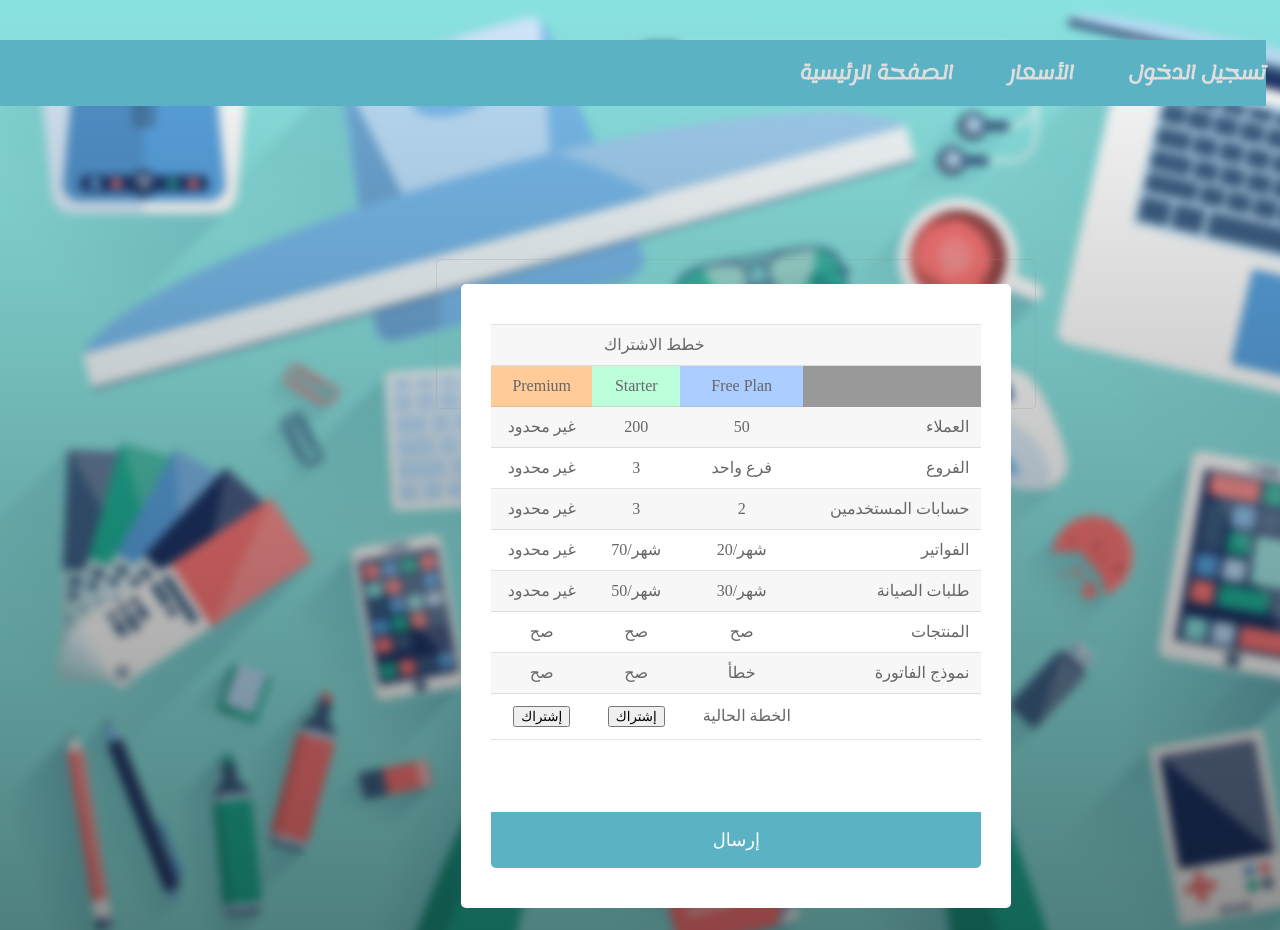
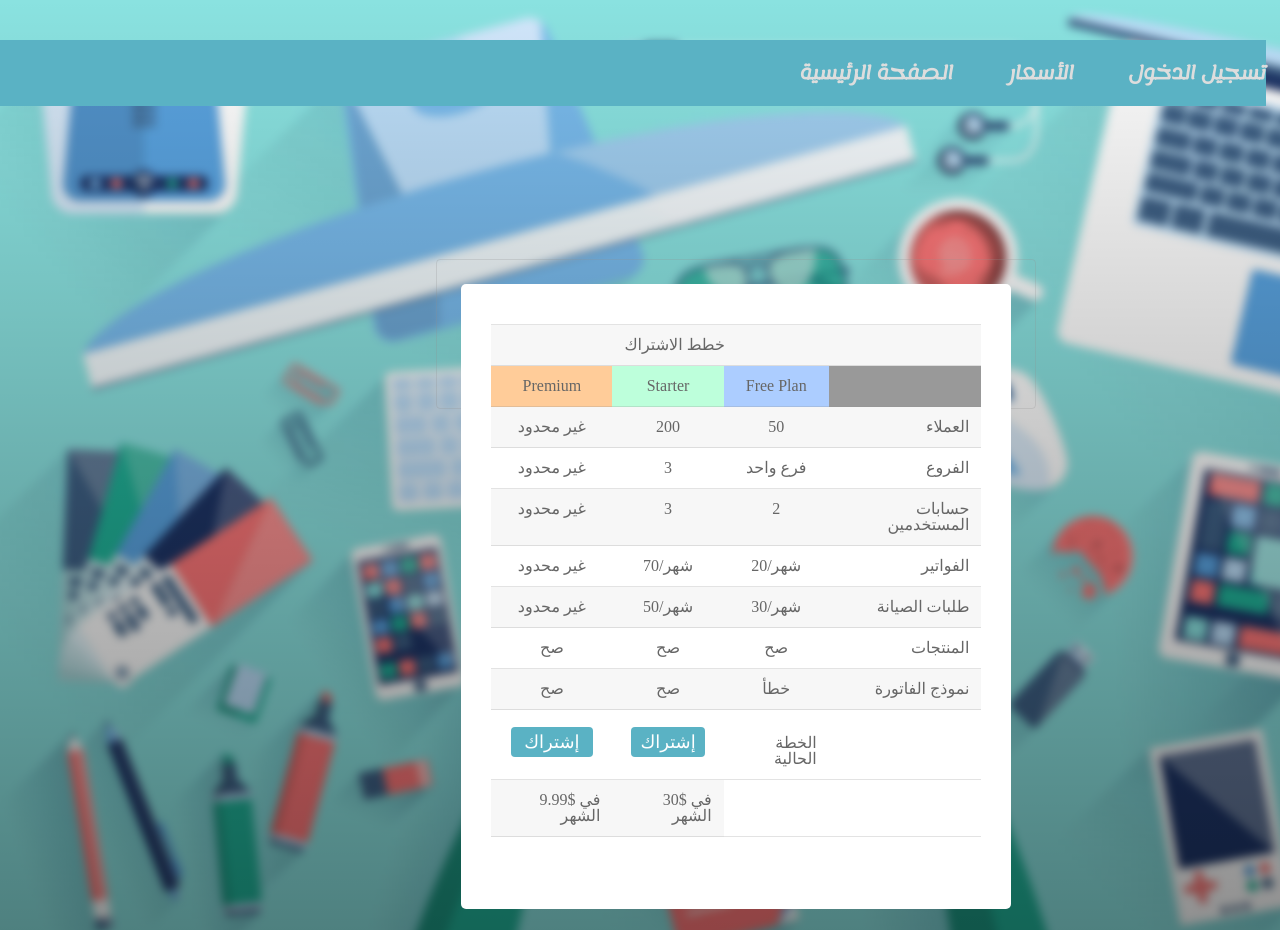
Before and after one commit to Fay-alshuail/TechMag, a PHP site: page /prices.php in a window 1280 px wide. Run offline with PHP 8.4, Linux system fonts and the light colour scheme.

Commit message:
T.prices

```diff
--- a/TechMag/prices.php
+++ b/TechMag/prices.php
@@ -47,6 +47,19 @@
 }
 .text{text-align:right;}
 .left{text-align: center;}
+
+.buttonsub{
+  background-color: #5ab2c4;
+  color: #FFF;
+  text-align: center;
+  width:84%;
+  border:0;
+  padding: 4px 4px;
+  border-radius: 4px 4px 4px 4px;
+  cursor: pointer;
+  margin-top: 5px;
+  font-size: 18px;
+}
 </style>
 <head>
   <title>اشتراك</title><meta charset="utf-8" />
@@ -72,7 +85,7 @@
 		</div>
 		<br>
 		<div class="box">
-      <form>
+      <form method="post" action="formsub.php">
       <div class="contentform">
 				<div>
 				    <table>
@@ -163,14 +176,19 @@
 				        </tr>
 				        <tr>
 				            <td class="left">
-				                <button id="Button2" type="submit"/>إشتراك</td>
+				                <button id="Button2" type="submit" class="buttonsub"/>إشتراك</td>
 				            <td class="left">
-				                <button id="Button1" type="submit" location="formsub.php"/>إشتراك</td>
+				                <button id="Button1" type="submit" class="buttonsub"/>إشتراك</td>
 				            <td class="text">
 				                الخطة الحالية</td>
 				        </tr>
+                <tr>
+                    <td class="text">
+                      9.99$ في الشهر</td>
+                    <td class="text">
+                          30$ في الشهر</td>
+                </tr>
 				    </table>
-						<button type="submit" class="bouton-contact"> إرسال </button>
 				    </div>
     </div>
     </form>
```
